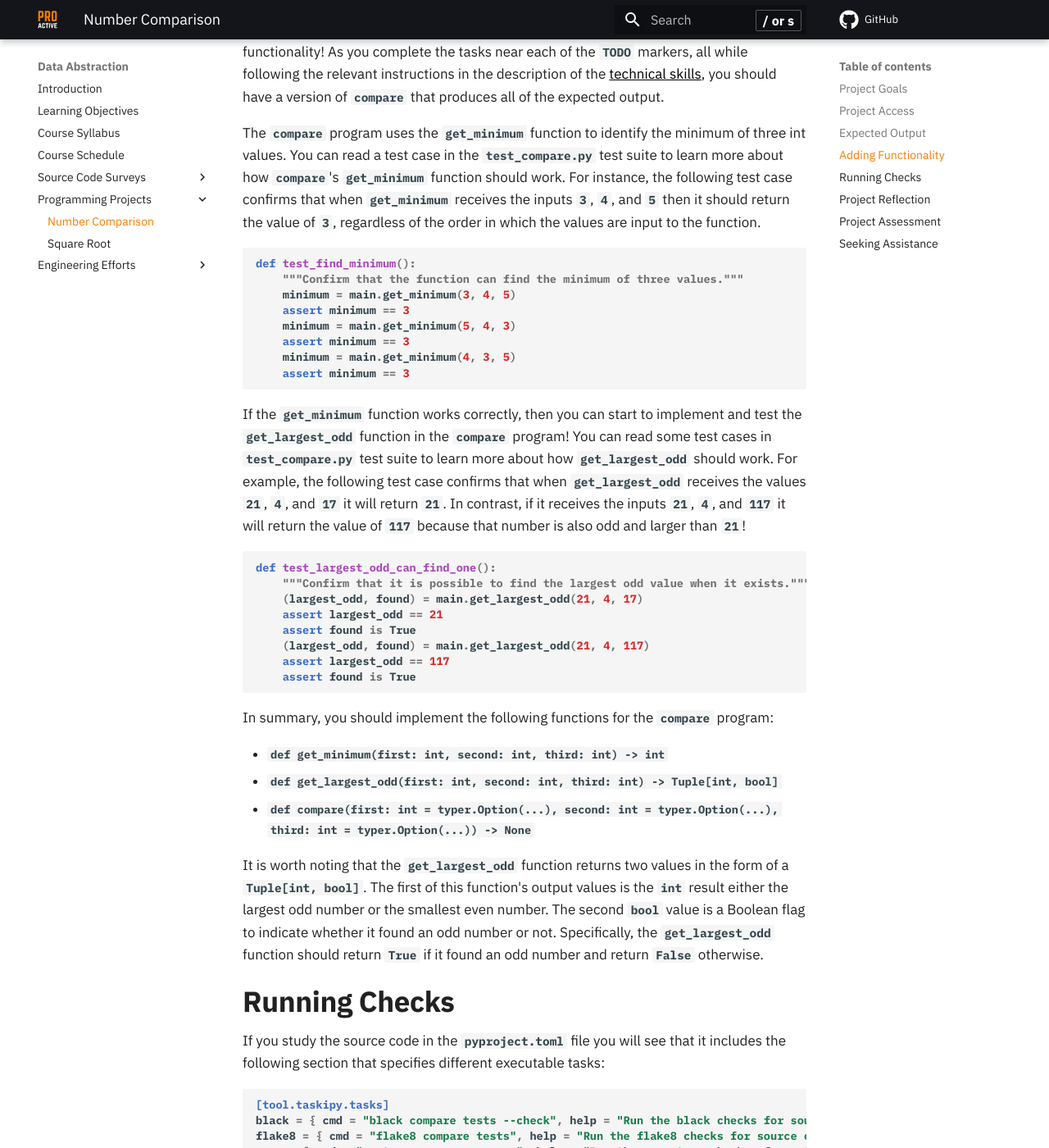
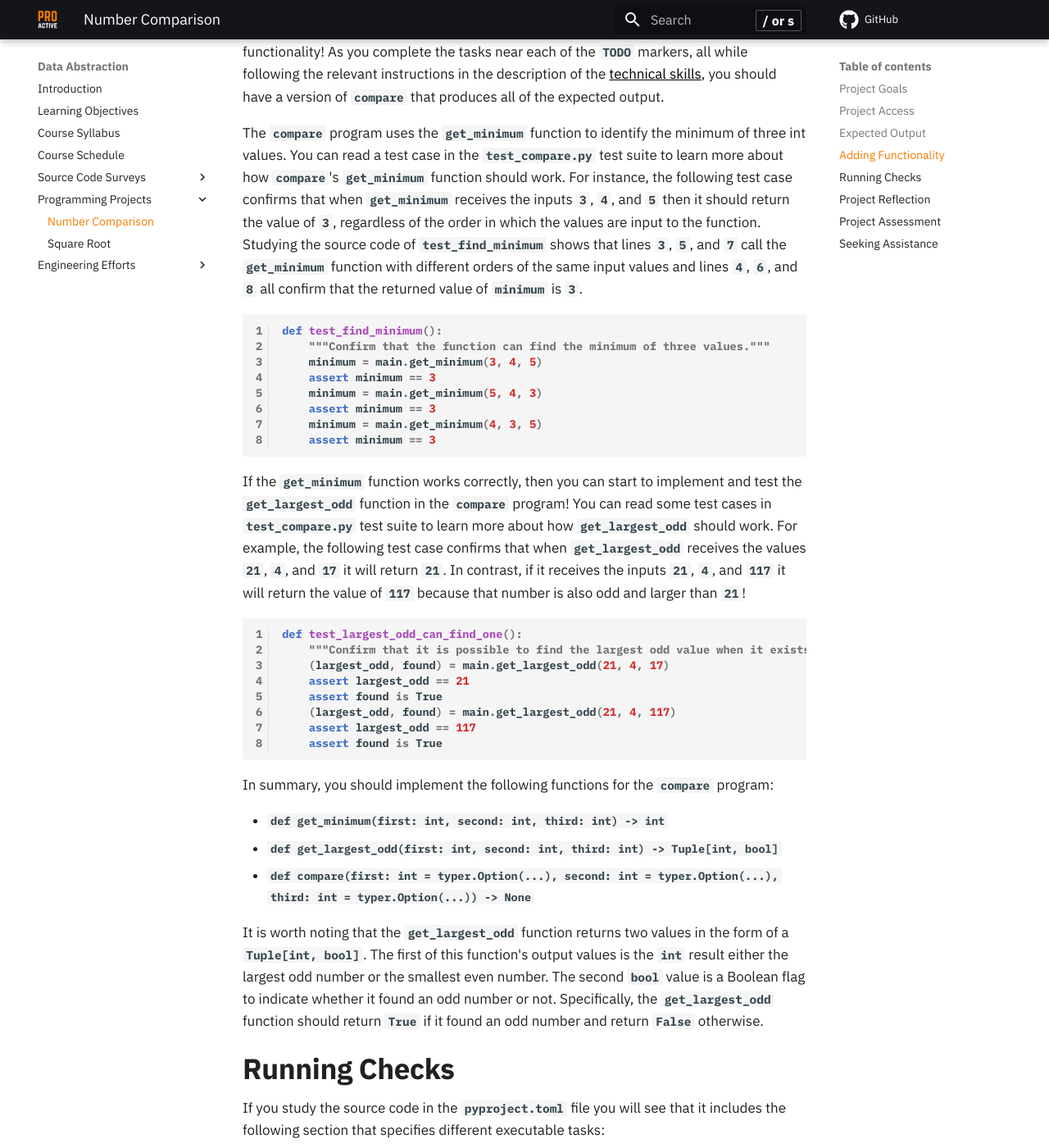
Before and after one commit to ProactiveProgrammers/www.proactiveprogrammers.com, an MkDocs documentation site: the page built from docs/data-abstraction/programming-projects/number-comparison.md, in a window 1280 px wide and 1400 px high, scrolled down 2823 px. Shown: the whole window at 82% size. Built offline with MkDocs 1.6.1 and Material for MkDocs 9.7.7, drawn with Linux system fonts in a browser that asks for light colours; comment, search, counter and statistics services are not loaded.

Commit message:
feat: Add line numbers and more code description to number-comparison.

````diff
--- a/docs/data-abstraction/programming-projects/number-comparison.md
+++ b/docs/data-abstraction/programming-projects/number-comparison.md
@@ -140,9 +140,12 @@ three int values. You can read a test case in the `test_compare.py` test suite
 to learn more about how `compare`'s `get_minimum` function should work. For
 instance, the following test case confirms that when `get_minimum` receives the
 inputs `3`, `4`, and `5` then it should return the value of `3`, regardless of
-the order in which the values are input to the function.
+the order in which the values are input to the function. Studying the source
+code of `test_find_minimum` shows that lines `3`, `5`, and `7` call the
+`get_minimum` function with different orders of the same input values and lines
+`4`, `6`, and `8` all confirm that the returned value of `minimum` is `3`.
 
-```python
+```python linenums="1"
 def test_find_minimum():
     """Confirm that the function can find the minimum of three values."""
     minimum = main.get_minimum(3, 4, 5)
@@ -161,7 +164,7 @@ that when `get_largest_odd` receives the values `21`, `4`, and `17` it will
 return `21`. In contrast, if it receives the inputs `21`, `4`, and `117` it will
 return the value of `117` because that number is also odd and larger than `21`!
 
-```python
+```python linenums="1"
 def test_largest_odd_can_find_one():
     """Confirm that it is possible to find the largest odd value when it exists."""
     (largest_odd, found) = main.get_largest_odd(21, 4, 17)
````
